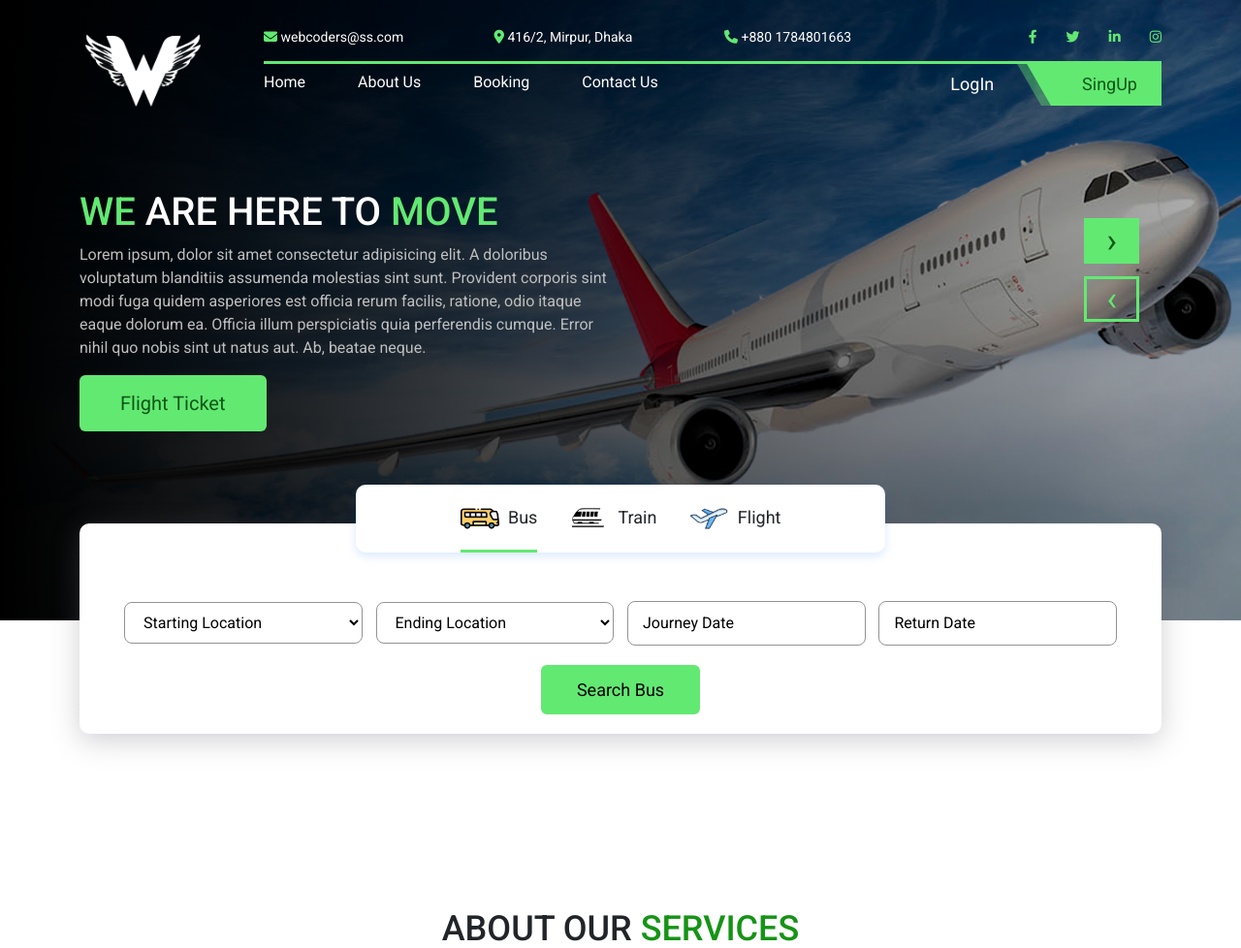
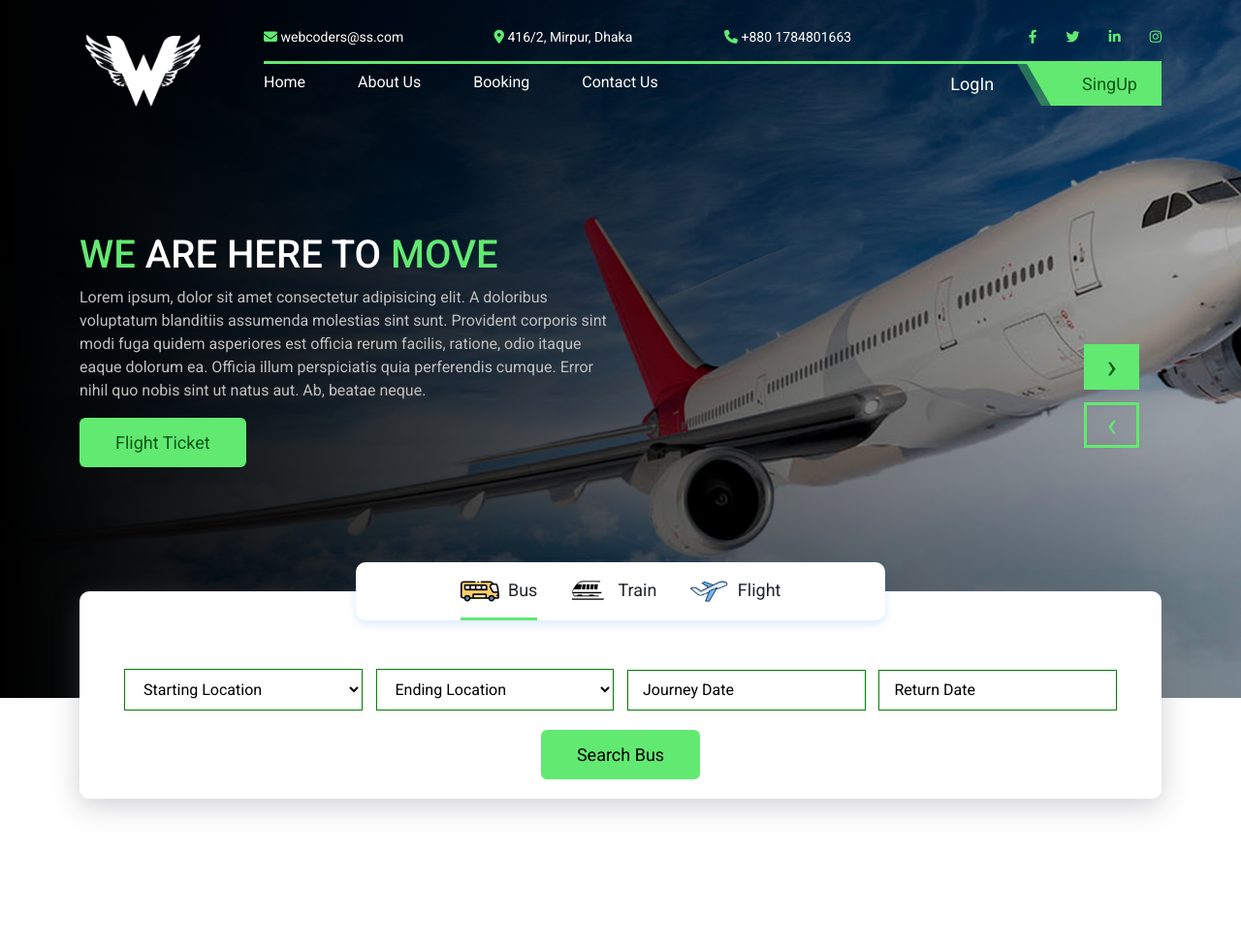
Before and after one commit to WebCoders-503/group-project, a PHP site: page / in a window 1280 px wide. Shown: the top 978 px of the page at 97% size. Run offline with PHP 8.4, Linux system fonts and the light colour scheme.

Commit message:
Add files via upload

```diff
--- a/css/responsive.css
+++ b/css/responsive.css
@@ -11,6 +11,35 @@
     .login{
         margin-left: 50px;
     }
+
+    .owl-prev{
+  		bottom: 250px;
+  	}
+    .owl-next{
+  		bottom: 310px;
+  	}
+    .banner{
+      height: 90vh;
+    }
+    .banner-1{
+      height: 90vh;
+    }
+    .banner-3{
+      height: 90vh;
+    }
+    .banner-content button{
+  		padding: 10px 35px;
+  		font-size: 18px;
+  	}
+    .banner-content h1{
+      font-size: 40px;
+    }
+    /* .item-bus{
+      margin: 0 80px
+    } */
+    .search-ticket ul li{
+      padding: 10px 0;
+    }
 }
 @media screen and (max-width: 1200px) {
     .login{
--- a/css/style.css
+++ b/css/style.css
@@ -305,13 +305,18 @@ header .header-line{
 		transition: 1s;
 	  }
 	  .transport-item .transport-form{
-		border: 1px solid #939393;
+		border: 1px solid green;
 		width: 22%;
-		border-radius: 8px;
 		padding: 10px 15px;
 		margin: 0 5px;
 		background: transparent;
-
+	  }
+	  .transport-item .transport-input{
+		border: 1px solid green;
+		width: 22%;
+		padding: 8px 15px;
+		margin: 0 5px;
+		background: transparent;
 	  }
 	  .item-bus button,
 	  .item-train button,
--- a/index.html
+++ b/index.html
@@ -188,8 +188,8 @@
                                 <option value="">Chattogram</option>
                                 <option value="">Cox's Bazar</option>
                             </select>
-                            <input type="text" class="transport-form" placeholder="Journey Date" onfocus="this.type='date'" onblur="if(!this.value) this.type='text'">
-                            <input type="text" class="transport-form" placeholder="Return Date" onfocus="this.type='date'" onblur="if(!this.value) this.type='text'">
+                            <input type="text" class="transport-input" placeholder="Journey Date" onfocus="this.type='date'" onblur="if(!this.value) this.type='text'">
+                            <input type="text" class="transport-input" placeholder="Return Date" onfocus="this.type='date'" onblur="if(!this.value) this.type='text'">
                             <button type="button" onclick="location.href='booking-sit.html'">Search Bus</button>
                         </div>
                         <div class="item-train">
@@ -209,8 +209,8 @@
                                 <option value="">Chattogram</option>
                                 <option value="">Cox's Bazar</option>
                             </select>
-                            <input type="text" class="transport-form" placeholder="Journey Date" onfocus="this.type='date'" onblur="if(!this.value) this.type='text'">
-                            <input type="text" class="transport-form" placeholder="Return Date" onfocus="this.type='date'" onblur="if(!this.value) this.type='text'">
+                            <input type="text" class="transport-input" placeholder="Journey Date" onfocus="this.type='date'" onblur="if(!this.value) this.type='text'">
+                            <input type="text" class="transport-input" placeholder="Return Date" onfocus="this.type='date'" onblur="if(!this.value) this.type='text'">
                             <button type="button" onclick="location.href='booking-sit.html'">Search Train</button>
                         </div>
                         <div class="item-flight">
@@ -218,7 +218,7 @@
                                 <option value="">Starting Location</option>
                                 <option value="">Dhaka</option>
                                 <option value="">Cumilla</option>
-                                <option value="">Fani</option>
+                                <option value="">Feni</option>
                                 <option value="">Chattogram</option>
                                 <option value="">Cox's Bazar</option>
                             </select>
@@ -230,8 +230,8 @@
                                 <option value="">Chattogram</option>
                                 <option value="">Cox's Bazar</option>
                             </select>
-                            <input type="text" class="transport-form" placeholder="Journey Date" onfocus="this.type='date'" onblur="if(!this.value) this.type='text'">
-                            <input type="text" class="transport-form" placeholder="Return Date" onfocus="this.type='date'" onblur="if(!this.value) this.type='text'">
+                            <input type="text" class="transport-input" placeholder="Journey Date" onfocus="this.type='date'" onblur="if(!this.value) this.type='text'">
+                            <input type="text" class="transport-input" placeholder="Return Date" onfocus="this.type='date'" onblur="if(!this.value) this.type='text'">
                             <button type="button" onclick="location.href='booking-flight.html'">Search Flight</button>
                         </div>
                     </div>
```
